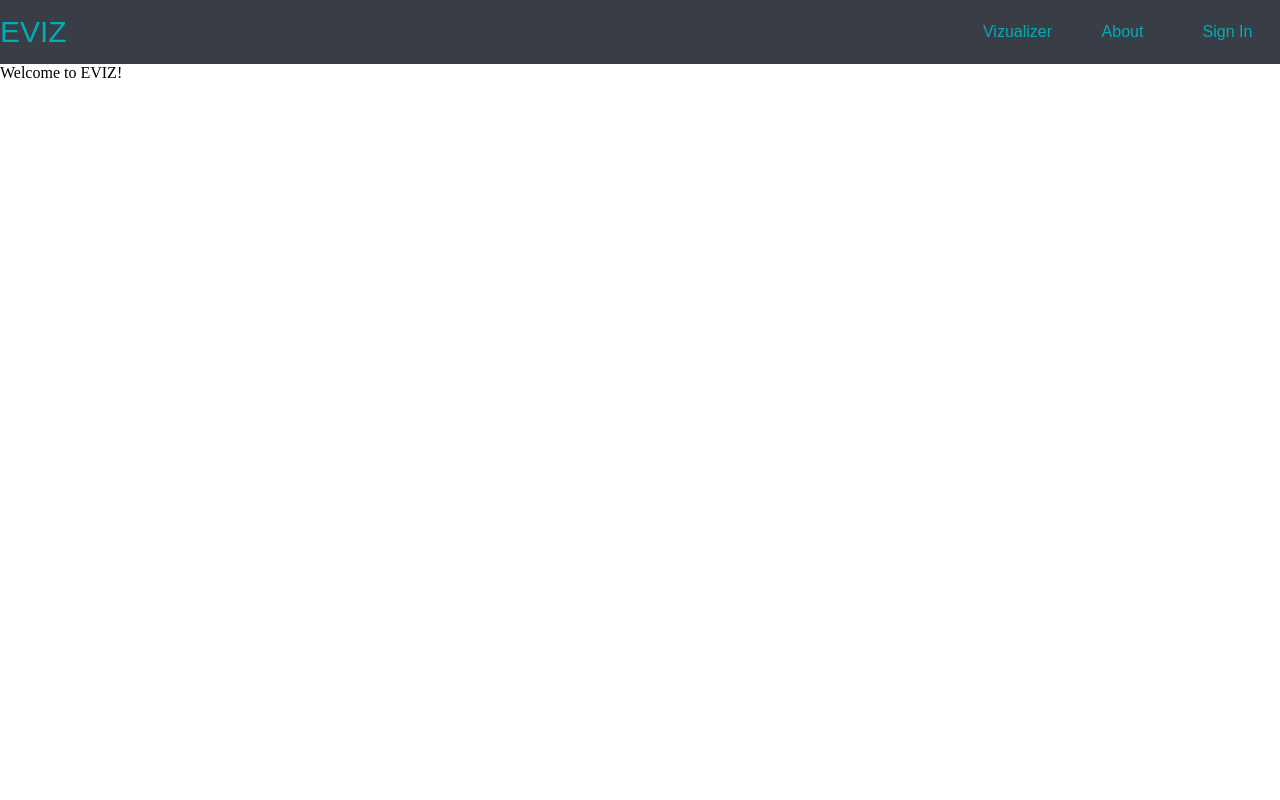
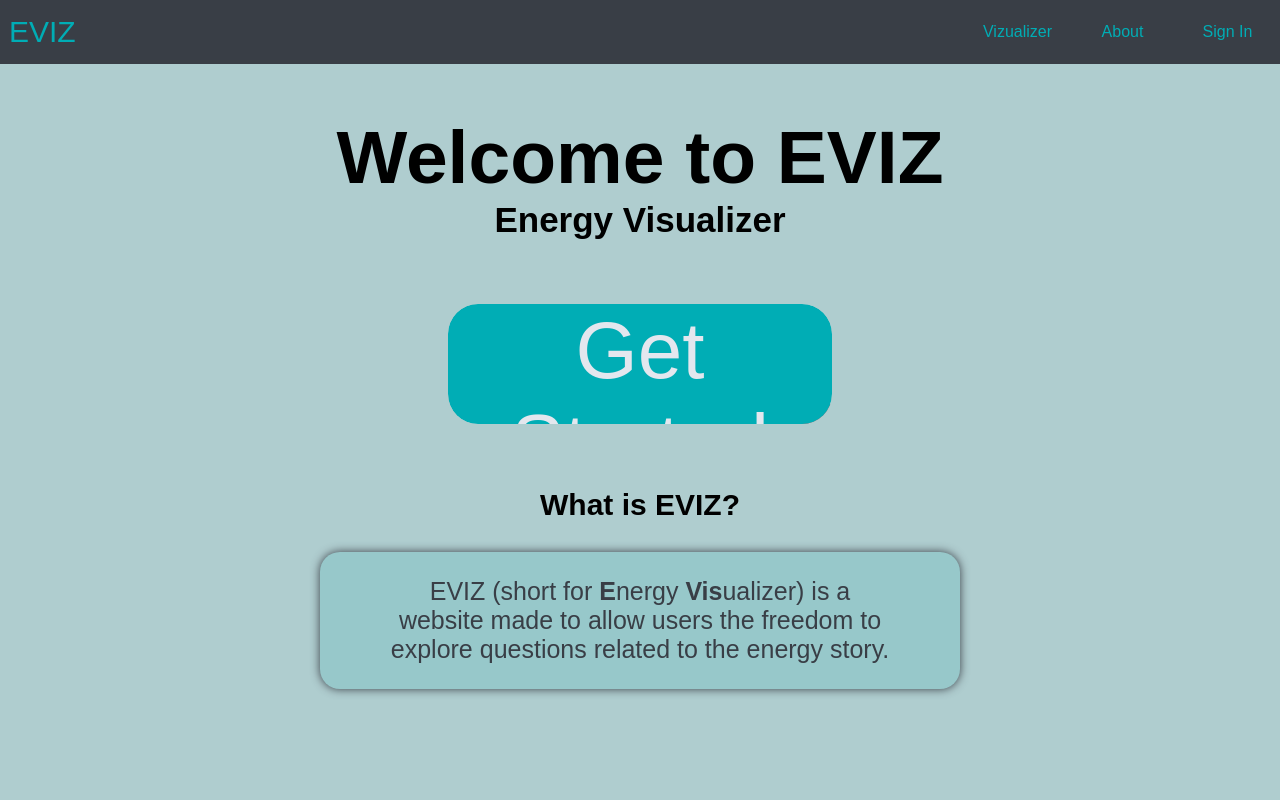
Before and after one commit to Energy-Visualizer/mexer, a Django app: page / in a window 1280 px wide. Run offline with Django 5.2, Linux system fonts and the light colour scheme; some libraries are stand-ins or nearby versions.

Commit message:
home site basics

```diff
--- a/eviz_site/static/css/index.css
+++ b/eviz_site/static/css/index.css
@@ -1,85 +1,78 @@
-body,
-html {
+body {
     margin: 0;
     padding: 0;
-    width: 100%;
-    height: 100%;
+    font-family: Arial, Helvetica, sans-serif;
+    background-color: #afcdcf;
 }
 
-.topbar {
-    background-color: #393e46;
-    overflow: hidden;
-    justify-content: space-between;
-    align-items: center;
-    box-sizing: border-box;
-    width: 100%;
-    display: flex;
+h1 {
+    text-align: center;
+    margin-bottom: 0%;
+    font-size: 75px;
 }
 
-.topbar .left {
-    display: flex;
-    align-items: center;
+h2 {
+    text-align: center;
+    margin-top: 0%;
+    margin-bottom: 5%;
+    font-size: 35px;
 }
 
-.topbar .right {
-    display: flex;
-    align-items: center;
+h3 {
+    text-align: center;
+    font-size: 30px;
+    margin-top: 5%;
 }
 
-.topbar a {
-    font-family: Arial, Helvetica, sans-serif;
-    text-align: center;
-    padding: 15px;
-    width: 75px;
-    color: #00adb5;
-    text-decoration: none;
+p {
+    display: inline-block;
+    width: 80%;
+    font-size: 25px;
 }
 
-.topbar a.main {
-    font-size: 30px;
-    text-align: left;
-    padding: 15px 0;
+.center-item {
+    text-align: center;
 }
 
-.content {
-    display: flex;
-    justify-content: flex-start;
-    align-items: center;
-    height: calc(100vh - 60px);
-    /* Adjust based on topbar height */
-    padding: 20px;
+.highlight:hover {
+    background-color: #393E46;
+    color: #00ADB5;
 }
 
-.login-box {
-    background-color: #f1f1f1;
-    padding: 20px;
-    border-radius: 8px;
-    box-shadow: 0 0 10px rgba(0, 0, 0, 0.1);
-    width: 300px;
+.highlight {
+    color: #393E46;
+    background-color: #97c8ca;
+    width: 50%;
+    display: inline-block;
+    transition: background-color 1s ease, color 1s ease;
+    box-shadow: #393E46 0px 0px 10px;
+    border-radius: 20px;
 }
 
-.login-box h2 {
-    margin-top: 0;
+
+#get-started {
+    background-color: #00ADB5;
+    border-radius: 30px;
+    border-width: 0;
+    color: #e3e7ee;
+    cursor: pointer;
+    font-size: 80px;
+    height: 15%;
+    width: 30%;
+    box-shadow: 50px 100px #393E46;
+
+    /* shine */
+    mask-image: linear-gradient(45deg, #000 25%, rgba(0, 0, 0, .2) 50%, #000 75%);
+    mask-size: 500%;
+    mask-position: 0;
 }
 
-.login-box input {
-    width: 100%;
-    padding: 10px;
-    margin: 10px 0;
-    border: 1px solid #ccc;
-    border-radius: 4px;
+#get-started:hover {
+    transition: mask-position 1.5s ease,-webkit-mask-position 1.5s ease;
+    mask-position: 120%;
+    opacity: 1;
 }
 
-.login-box button {
-    width: 100%;
-    padding: 10px;
-    background-color: #00adb5;
-    color: white;
-    border: none;
-    border-radius: 4px;
-    cursor: pointer;
+#get-started:active {
+    box-shadow: inset 0px 0px 5px #c1c1c1;
 }
-
-.login-box button:hover {
-    background-color: #007a7e;
-}
--- /dev/null
+++ b/eviz_site/static/css/toolbar.css
@@ -0,0 +1,32 @@
+.topbar {
+    background-color: #393e46;
+    overflow: hidden;
+    justify-content: space-between;
+    align-items: center;
+    box-sizing: border-box;
+    display: flex;
+}
+
+.topbar .left {
+    display: flex;
+    align-items: center;
+}
+
+.topbar .right {
+    display: flex;
+    align-items: center;
+}
+
+.topbar a {
+    text-align: center;
+    padding: 15px;
+    width: 75px;
+    color: #00adb5;
+    text-decoration: none;
+}
+
+.topbar a.main {
+    font-size: 30px;
+    text-align: left;
+    padding-left: 10%;
+}
--- a/eviz_site/templates/index.html
+++ b/eviz_site/templates/index.html
@@ -1,16 +1,36 @@
-<head><link rel="stylesheet" href="../static/css/index.css" type="text/css"/></head>
+<head>
+  <link rel="stylesheet" href="../static/css/index.css" type="text/css"/>
+  <link rel="stylesheet" href="../static/css/toolbar.css" type="text/css"/>
+</head>
 
 <body>
+
   <div class="topbar">
     <div class="left">
-      <a class="main">EVIZ</a>
+      <a class="main" href="{% url 'home' %}">EVIZ</a>
     </div>
     <div class="right">
       <a class="links" href="{% url 'viz' %}">Vizualizer</a>
       <a class="links">About</a>
-      <a class="links">Sign In</a>
+      <a class="links" href="{% url 'login' %}">Sign In</a>
     </div>
   </div>
 
-  Welcome to EVIZ!
+  <h1>Welcome to EVIZ</h1>
+  <h2>Energy Visualizer</h2>
+
+  <div class="center-item">
+    <a href="{% url 'viz' %}">
+      <button id="get-started" >Get Started</button>
+    </a>
+  </div>
+
+  <h3>What is EVIZ?</h3>
+  <div class="center-item">
+    <div class="highlight">
+    <p>
+      EVIZ (short for <b>E</b>nergy <b>Vis</b>ualizer) is a website made to allow users the freedom to explore questions related to the energy story.
+    </p>
+    </div>
+  </div>
 </body>
```
